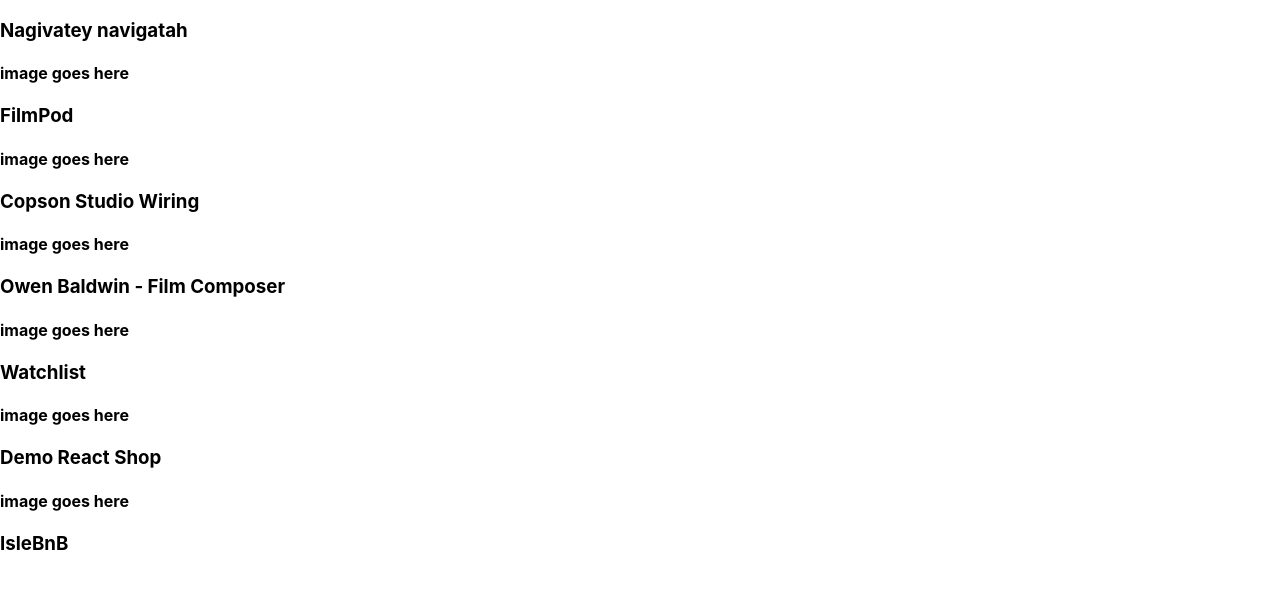
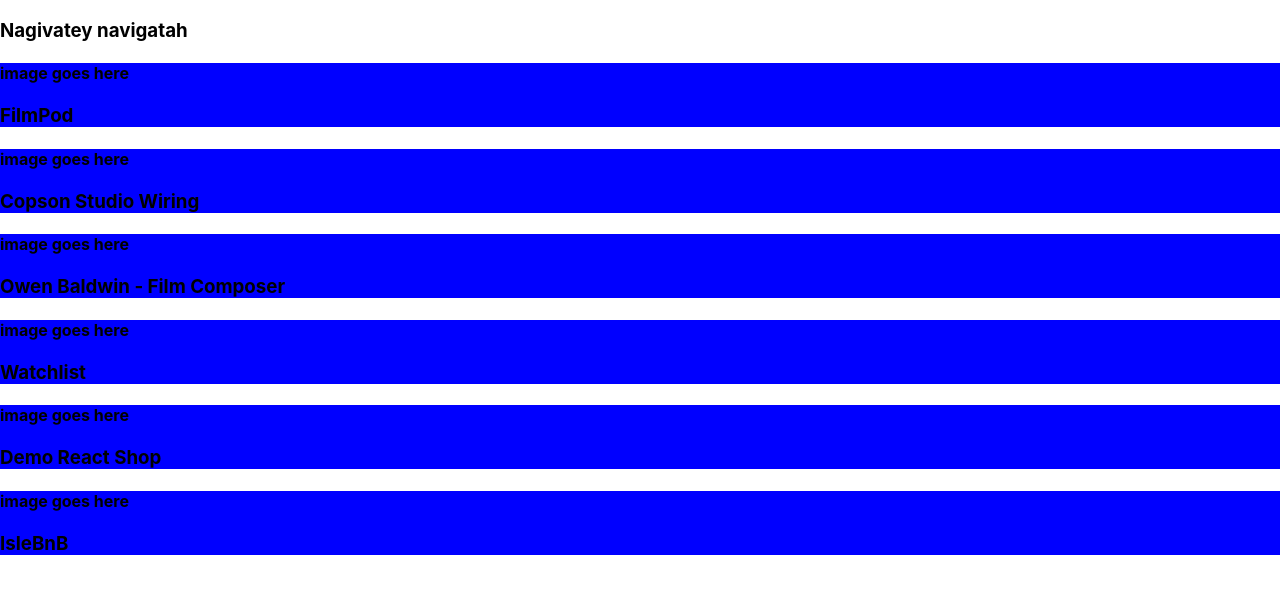
Before and after one commit to owenbaldwin/dev-portfolio, a React (Create React App) app: page / in a window 1280 px wide. Shown: the top 594 px of the page. Built offline with nearby package versions, Linux system fonts and the light colour scheme.

Commit message:
new route aded: categroy = webpage

```diff
--- a/src/App.js
+++ b/src/App.js
@@ -3,6 +3,8 @@ import { Routes, Route } from 'react-router-dom';
 
 import Navigation from './routes/navigation/navigation.component';
 import Home from './routes/home/home.component';
+// import Portfolio from './routes/portfolio/portfolio.component';
+import Category from './routes/category/category.component';
 import './App.css';
 
 const App = () => {
@@ -10,7 +12,7 @@ const App = () => {
     <Routes>
       <Route path='/' element={<Navigation />}>
         <Route index element={<Home />} />
-
+        <Route path=":category" element={<Category />} />
       </Route>
     </Routes>
   );
--- a/src/components/directory-item/directory-item.component.jsx
+++ b/src/components/directory-item/directory-item.component.jsx
@@ -1,9 +1,17 @@
 import { useNavigate } from 'react-router-dom';
+
+import './directory-item.styles.scss'
+
 
 const DirectoryItem = ({category}) => {
   const { imageUrl, title, route } = category;
+
+  const navigate = useNavigate();
+
+  const onNavigateHandler = () => navigate(route);
+
   return (
-    <div>
+    <div onClick={onNavigateHandler} className="directory-item-container">
       <div>
         <h4>image goes here</h4>
       </div>
--- /dev/null
+++ b/src/components/directory-item/directory-item.styles.scss
@@ -0,0 +1,4 @@
+.directory-item-container {
+  background-color: blue;
+
+}
--- a/src/components/directory/directory.component.jsx
+++ b/src/components/directory/directory.component.jsx
@@ -47,7 +47,7 @@ const Directory = () => {
         <DirectoryItem key={category.id} category={category} />
       ))}
     </div>
-  )
+  );
 
 };
 
--- /dev/null
+++ b/src/routes/category/category.component.jsx
@@ -0,0 +1,16 @@
+
+
+
+const Category = () => {
+  return (
+    <di>
+      <h2>This is a website</h2>
+      <p>photos</p>
+      <p>text</p>
+      <p>photos</p>
+      <p>text</p>
+    </di>
+  )
+};
+
+export default Category;
```
Also changed, not shown: src/routes/portfolio/portfolio.component.jsx (added, +13 -0 lines), src/routes/categories-preview/categories-preview.component.jsx (added).
